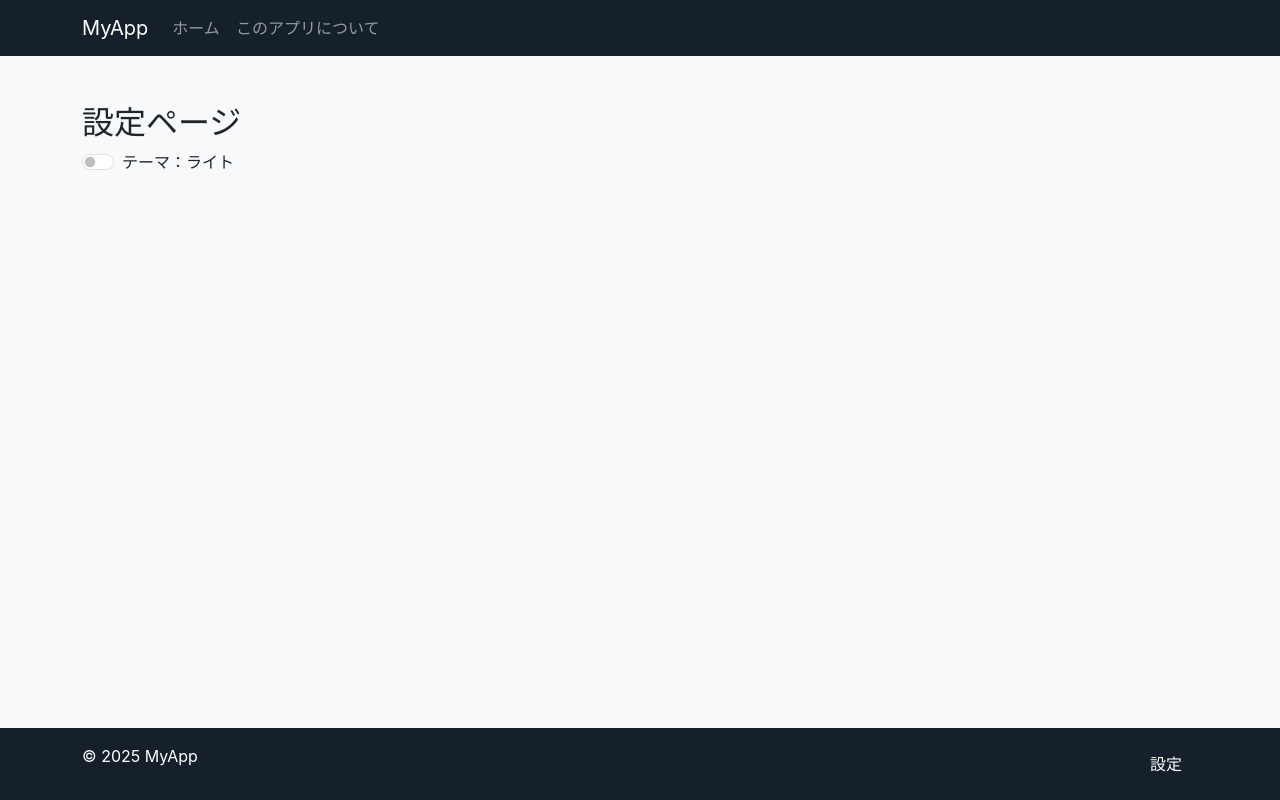
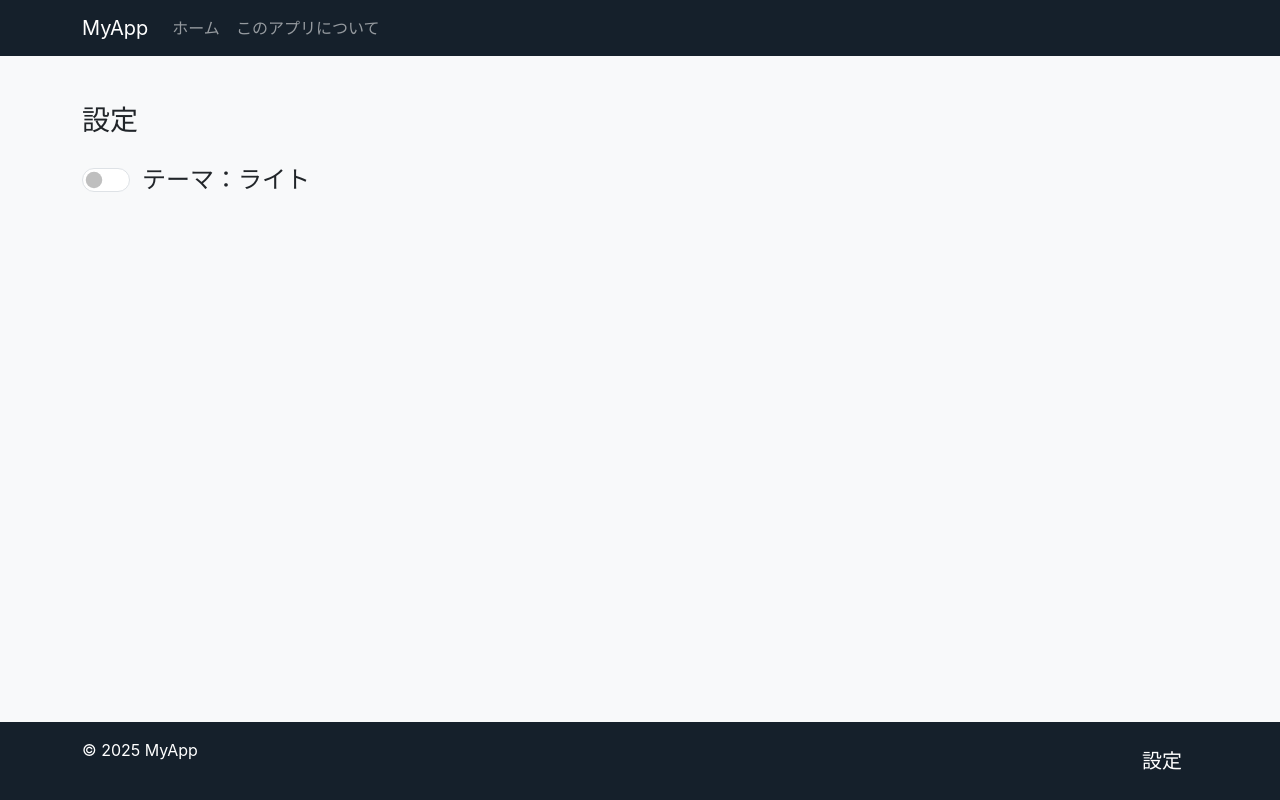
Before and after one commit to O-taxi/web_app_sample, a React (Create React App) app in the folder frontend/: page /settings in a window 1280 px wide. Built offline with nearby package versions, Linux system fonts and the light colour scheme.

Commit message:
文字サイズの微修正

```diff
--- a/frontend/src/components/Footer.tsx
+++ b/frontend/src/components/Footer.tsx
@@ -8,7 +8,7 @@ const Footer: React.FC = () => {
       <Container className="d-flex justify-content-between">
         <div>© 2025 MyApp</div>
         <Nav>
-          <Nav.Link as={NavLink} to="/settings" className="text-white">
+          <Nav.Link as={NavLink} to="/settings" className="text-white fs-5">
             設定
           </Nav.Link>
         </Nav>
--- a/frontend/src/pages/Settings.tsx
+++ b/frontend/src/pages/Settings.tsx
@@ -7,7 +7,7 @@ const Settings: React.FC = () => {
 
   return (
     <Container className="py-5">
-      <h2>設定ページ</h2>
+      <h2 className="mb-4 fs-3">設定</h2>
       <Form>
         <Form.Check
           type="switch"
@@ -15,6 +15,7 @@ const Settings: React.FC = () => {
           label={`テーマ：${theme === 'dark' ? 'ダーク' : 'ライト'}`}
           checked={theme === 'dark'}
           onChange={toggleTheme}
+          className="fs-4"
         />
       </Form>
     </Container>
```
